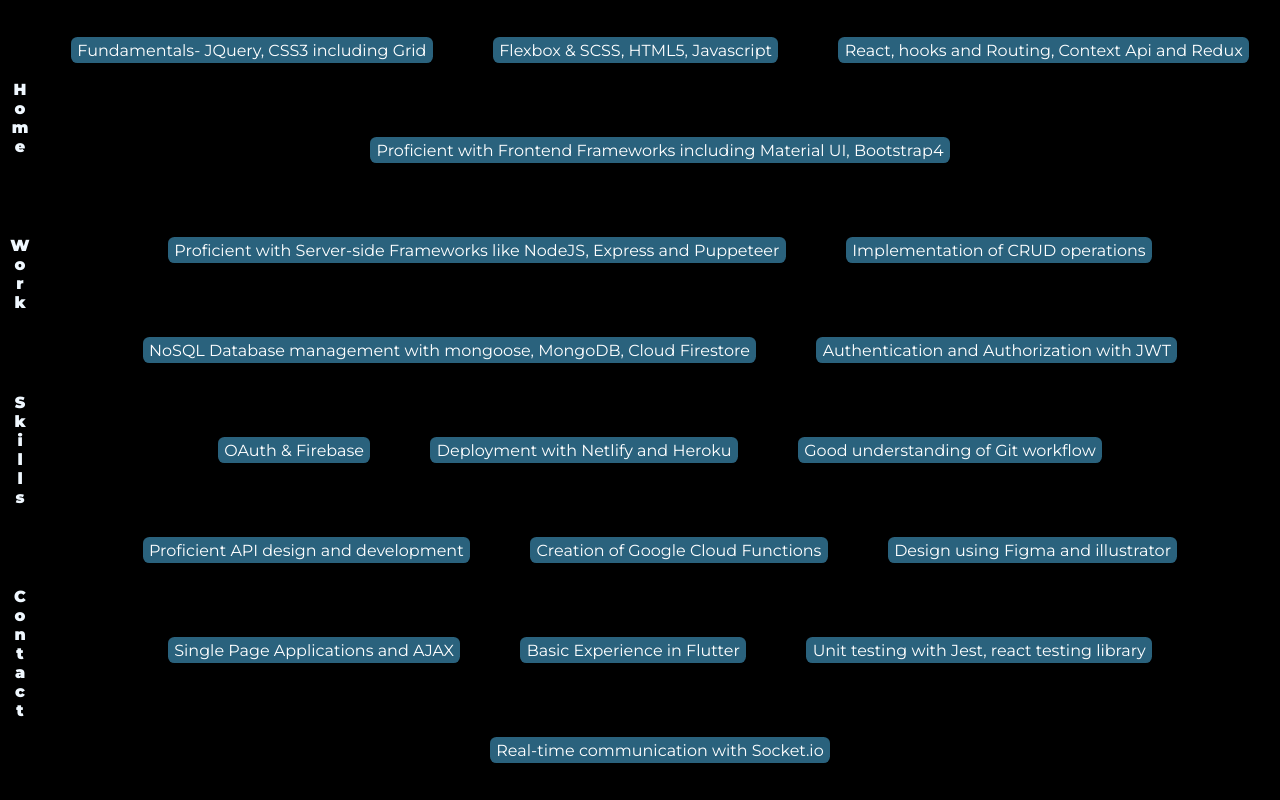
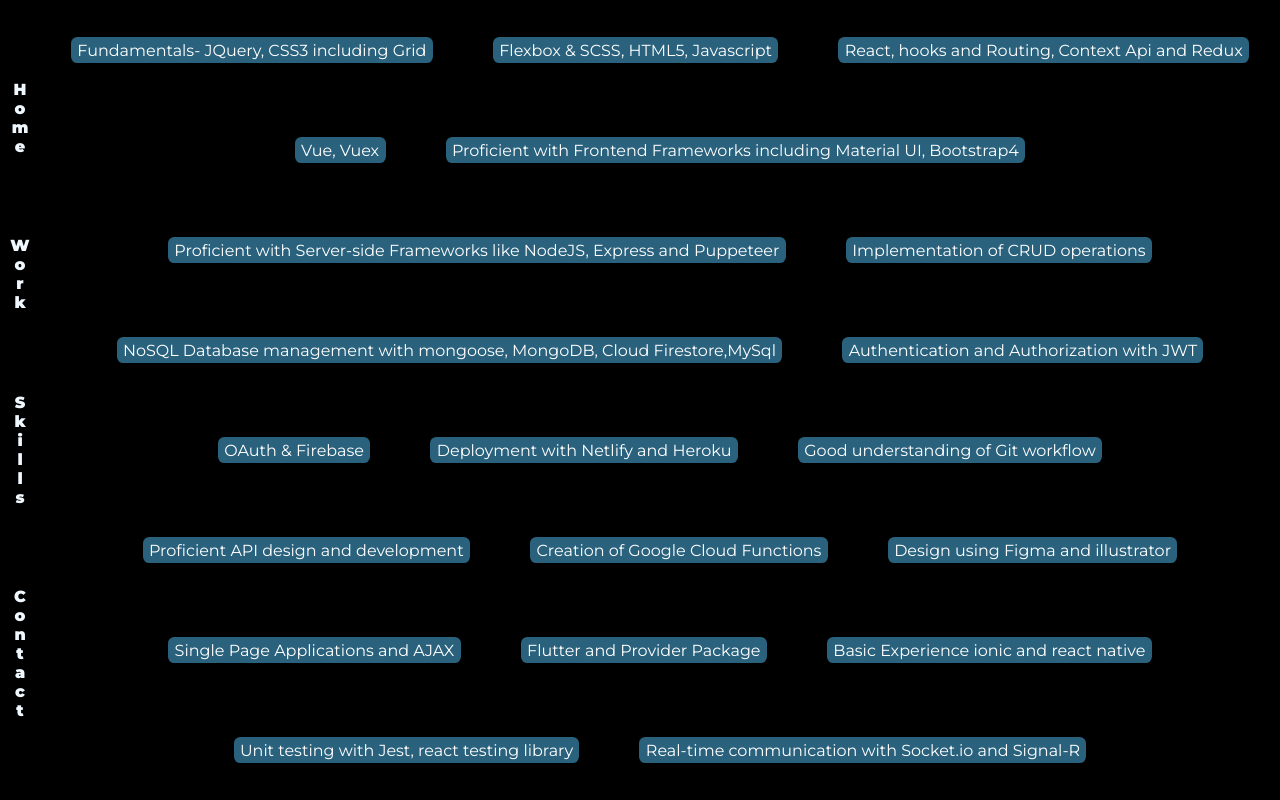
Before and after one commit to lancerdonnie/portfolio-old, a React (Create React App) app: page /skills in a window 1280 px wide. Built offline with nearby package versions, Linux system fonts and the light colour scheme; some icons are missing.

Commit message:
updated works and skills

```diff
--- a/src/components/Skills.jsx
+++ b/src/components/Skills.jsx
@@ -27,16 +27,17 @@
     'devicon-css3-plain-wordmark colored',
     'devicon-chrome-plain colored',
     'devicon-firefox-plain colored',
-    'devicon-google-plain colored'
+    'devicon-google-plain colored',
   ];
   const skilllist = [
     'Fundamentals- JQuery, CSS3 including Grid',
     'Flexbox & SCSS, HTML5, Javascript',
     'React, hooks and Routing, Context Api and Redux',
+    'Vue, Vuex',
     'Proficient with Frontend Frameworks including Material UI, Bootstrap4',
     'Proficient with Server-side Frameworks like NodeJS, Express and Puppeteer',
     'Implementation of CRUD operations',
-    'NoSQL Database management with mongoose, MongoDB, Cloud Firestore',
+    'NoSQL Database management with mongoose, MongoDB, Cloud Firestore,MySql',
     'Authentication and Authorization with JWT',
     'OAuth & Firebase',
     'Deployment with Netlify and Heroku',
@@ -45,13 +46,14 @@
     'Creation of Google Cloud Functions',
     'Design using Figma and illustrator',
     'Single Page Applications and AJAX',
-    'Basic Experience in Flutter',
+    'Flutter and Provider Package',
+    'Basic Experience ionic and react native',
     'Unit testing with Jest, react testing library',
-    'Real-time communication with Socket.io'
+    'Real-time communication with Socket.io and Signal-R',
   ];
   return (
-    <div className='skills'>
-      <div className='icons'>
+    <div className="skills">
+      <div className="icons">
         {icons.map((el, i) => {
           return (
             <Icon
@@ -66,16 +68,16 @@
       <CSSTransition
         in={app}
         timeout={5000}
-        classNames='message'
+        classNames="message"
         // unmountOnExit
         // appear
         // onEntered={this.listSwitch}
         // onExit={this.listSwitch}
       >
-        <div className='skilllist'>
+        <div className="skilllist">
           {skilllist.map((el, i) => {
             return (
-              <p className='skillitem' key={i}>
+              <p className="skillitem" key={i}>
                 {el}
               </p>
             );
--- a/src/components/Work.jsx
+++ b/src/components/Work.jsx
@@ -9,7 +9,7 @@
         'https://res.cloudinary.com/dtyrfo0fx/image/upload/v1581079144/portfolio/Blanche.png',
       desc: 'An e-commerce website where you buy stuff and checkout',
       link: 'https://blancheneige.netlify.com/',
-      git: 'https://github.com/lancerdonnie/blanche-neige'
+      git: 'https://github.com/lancerdonnie/blanche-neige',
     },
     {
       name: 'Chat Pal',
@@ -18,7 +18,7 @@
       desc:
         'A chat app where users can create rooms, join rooms to chat and chat with all users',
       link: 'https://lancers-chat-pal.herokuapp.com',
-      git: 'https://github.com/lancerdonnie/chat-pal'
+      git: 'https://github.com/lancerdonnie/chat-pal',
     },
     {
       name: 'Book Finder',
@@ -26,7 +26,7 @@
         'https://res.cloudinary.com/dtyrfo0fx/image/upload/v1581079141/portfolio/book.png',
       desc: 'A search page for google books',
       link: 'https://book-finder-by-lancer.netlify.com/',
-      git: 'https://github.com/lancerdonnie/Book-Finder'
+      git: 'https://github.com/lancerdonnie/Book-Finder',
     },
     {
       name: 'Events Access',
@@ -34,7 +34,7 @@
         'https://res.cloudinary.com/dtyrfo0fx/image/upload/v1581079140/portfolio/events.png',
       desc: 'An Event entry managing system',
       link: 'https://events-access.herokuapp.com/',
-      git: 'https://github.com/lancerdonnie/events-access'
+      git: 'https://github.com/lancerdonnie/events-access',
     },
     {
       name: 'Exercise Tracker',
@@ -42,7 +42,7 @@
         'https://res.cloudinary.com/dtyrfo0fx/image/upload/v1581079140/portfolio/exercise.png',
       desc: 'Track the duration of exercises',
       link: 'https://exercise-tracker-by-lancer.herokuapp.com/',
-      git: 'https://github.com/lancerdonnie/Hacker-News_App'
+      git: 'https://github.com/lancerdonnie/Hacker-News_App',
     },
     {
       name: 'Caption Cards',
@@ -51,7 +51,7 @@
       desc:
         'A web application that allows people to add captions and an option to label the captions with tags',
       link: 'https://captioncardsbylancer.netlify.com/',
-      git: 'https://github.com/lancerdonnie/caption-cards'
+      git: 'https://github.com/lancerdonnie/caption-cards',
     },
     {
       name: 'Bet Code Converter',
@@ -59,7 +59,7 @@
         'https://res.cloudinary.com/dtyrfo0fx/image/upload/v1581079140/portfolio/bconvert.png',
       desc: 'A website for converting Nigerian bet codes',
       link: 'https://windiestbed.htmlpasta.com/',
-      git: 'https://github.com/lancerdonnie/Bet-Code-Converter'
+      git: 'https://github.com/lancerdonnie/Bet-Code-Converter',
     },
     {
       name: 'Hacker News',
@@ -67,11 +67,28 @@
         'https://res.cloudinary.com/dtyrfo0fx/image/upload/v1581079142/portfolio/hacker.png',
       desc: 'Searches Angolia Hacker News api for news',
       link: 'https://hacker-news-by-lancer.netlify.com/',
-      git: 'https://github.com/lancerdonnie/Hacker-News_App'
-    }
+      git: 'https://github.com/lancerdonnie/Hacker-News_App',
+    },
+    {
+      name: 'Barber shop',
+      image:
+        'https://res.cloudinary.com/dtyrfo0fx/image/upload/v1593702386/screencapture-barbershophng-netlify-app-2020-07-02-16_05_07.png',
+      desc: 'Starter barbershop page',
+      link: 'https://barbershophng.netlify.app/',
+      git:
+        'https://github.com/lancerdonnie/Barber-shop_Team-c_envarto_JL/tree/upload',
+    },
+    {
+      name: 'Fruity',
+      image:
+        'https://res.cloudinary.com/dtyrfo0fx/image/upload/v1593703197/screencapture-localhost-50128-2020-07-02-16_17_18.png',
+      desc: 'An e-commerce fruit selling page',
+      link: '#',
+      git: 'https://github.com/lancerdonnie/fruity/',
+    },
   ];
   return (
-    <div className='work'>
+    <div className="work">
       {projects.map((el, i) => {
         return <Project key={i} {...el} />;
       })}
--- a/src/components/Work.scss
+++ b/src/components/Work.scss
@@ -2,7 +2,7 @@
   display: grid;
   // gap: 20px;
   grid-template-columns: repeat(3, 1fr);
-  grid-template-rows: repeat(auto, 1fr);
+  grid-template-rows: repeat(4, 230px);
   flex: 1;
   background-color: #333;
   animation-name: work;
```
